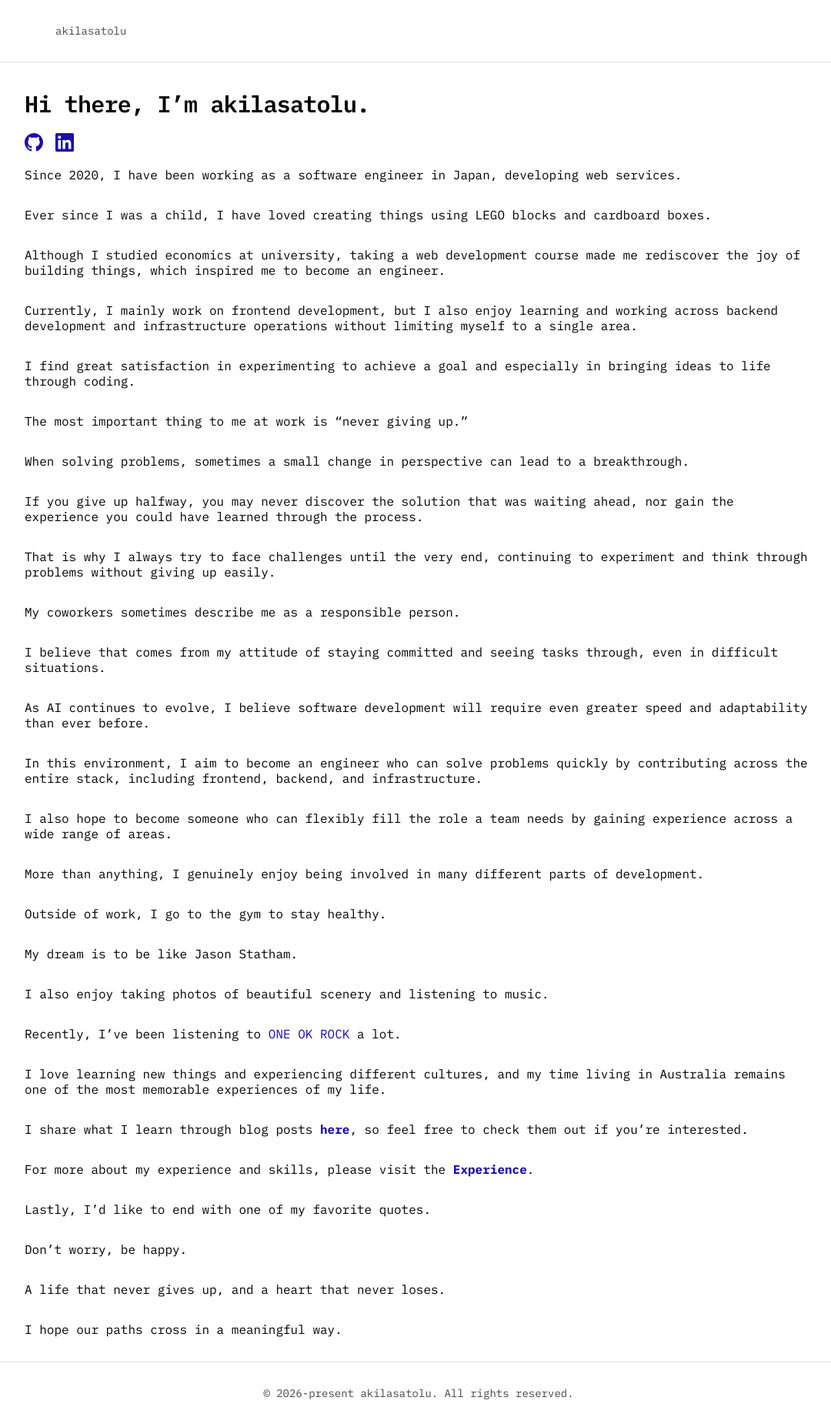
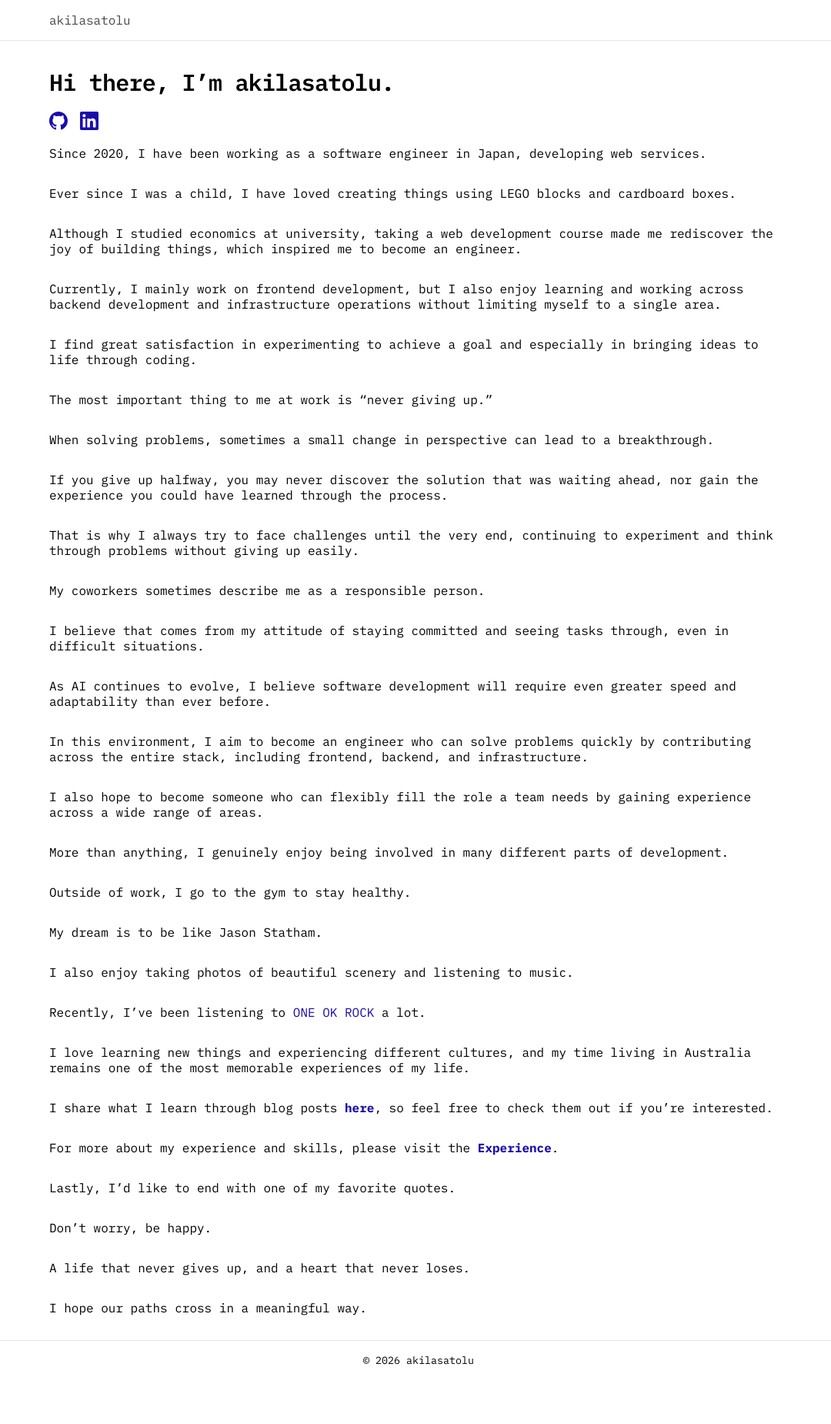
Before and after one commit to akilasatolu/akilasatolu-v5, a Next.js app: page / in a window 1280 px wide. Shown: the whole page at 77% size, without its empty margins (96-1176 px from the left). After the commit the page ends 1792 px from the top, so only its background shows below. Built offline with nearby package versions, Linux system fonts and the light colour scheme.

Commit message:
[update]スタイル変更

```diff
--- a/app/layout.tsx
+++ b/app/layout.tsx
@@ -46,7 +46,7 @@ export default function RootLayout({
             <body className="m-0 flex min-h-dvh w-full flex-col p-0 font-sans antialiased">
                 <JotaiProvider>
                     <Header />
-                    <main className="flex min-h-0 flex-1 flex-col items-center">
+                    <main className="flex min-h-0 w-full flex-1 flex-col items-center">
                         <ContentInner styles="flex min-h-0 w-full flex-1 flex-col">
                             {children}
                         </ContentInner>
--- a/app/page.tsx
+++ b/app/page.tsx
@@ -6,7 +6,7 @@ export const dynamic = "force-static";
 
 export default function HomePage() {
     return (
-        <div className="flex min-h-0 w-full flex-1 flex-col">
+        <div className="flex min-h-0 w-full flex-1 flex-col justify-start">
             <PageTitle title="Hi there, I’m akilasatolu." />
             <SocialLinks />
             <p>Since 2020, I have been working as a software engineer in Japan, developing web services.</p>
--- a/components/molecules/Breadcrumbs.tsx
+++ b/components/molecules/Breadcrumbs.tsx
@@ -13,7 +13,7 @@ export const Breadcrumbs = () => {
 
     return (
         <nav aria-label="Breadcrumb">
-            <ol className="flex flex-wrap items-center gap-x-2 gap-y-1 text-sm text-[color:var(--muted)]">
+            <ol className="flex flex-wrap items-center gap-x-2 gap-y-1 text-[color:var(--muted)] m-0 p-0">
                 {items.map((item, index) => {
                     const isLast = index === items.length - 1;
 
--- a/components/organisms/Footer.tsx
+++ b/components/organisms/Footer.tsx
@@ -2,10 +2,10 @@ import { ContentInner } from "@/components/templates/ContentInner";
 
 export const Footer = () => {
     return (
-        <footer className="border-t border-[color:var(--border)]">
+        <footer className="flex w-full justify-center border-t border-[color:var(--border)]">
             <ContentInner>
                 <div className="flex justify-center">
-                    <p className="text-sm text-[color:var(--muted)]">© 2026-present akilasatolu. All rights reserved.</p>
+                    <small>© 2026 akilasatolu</small>
                 </div>
             </ContentInner>
         </footer>
--- a/components/organisms/Header.tsx
+++ b/components/organisms/Header.tsx
@@ -3,8 +3,8 @@ import { ContentInner } from "@/components/templates/ContentInner";
 
 export const Header = () => {
     return (
-        <header className="border-b border-[color:var(--border)]">
-            <ContentInner>
+        <header className="flex w-full justify-center border-b border-[var(--border)]">
+            <ContentInner styles="flex justify-start">
                 <Breadcrumbs />
             </ContentInner>
         </header>
--- a/components/templates/ContentInner.tsx
+++ b/components/templates/ContentInner.tsx
@@ -5,8 +5,8 @@ type ContentInnerProps = {
 
 export const ContentInner = (props: ContentInnerProps) => {
     return (
-        <div className={`mx-auto w-full max-w-5xl py-4 px-4 sm:px-6 md:px-8 ${props.styles}`}>
+        <div className={`box-border w-full max-w-5xl px-4 py-4 sm:px-6 md:px-8 ${props.styles ?? ""}`}>
             {props.children}
-        </div>
+        </div >
     );
 }
```
